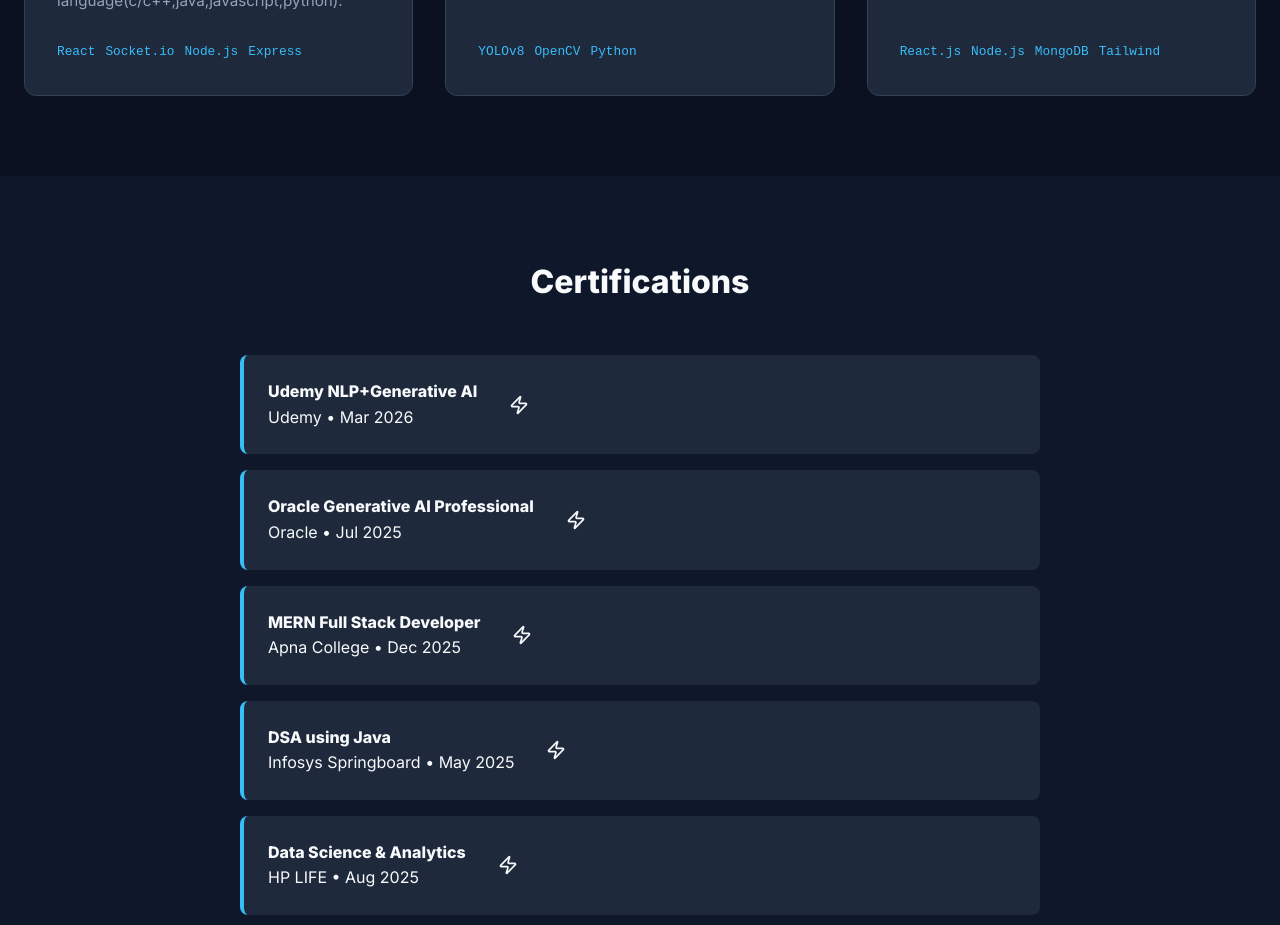
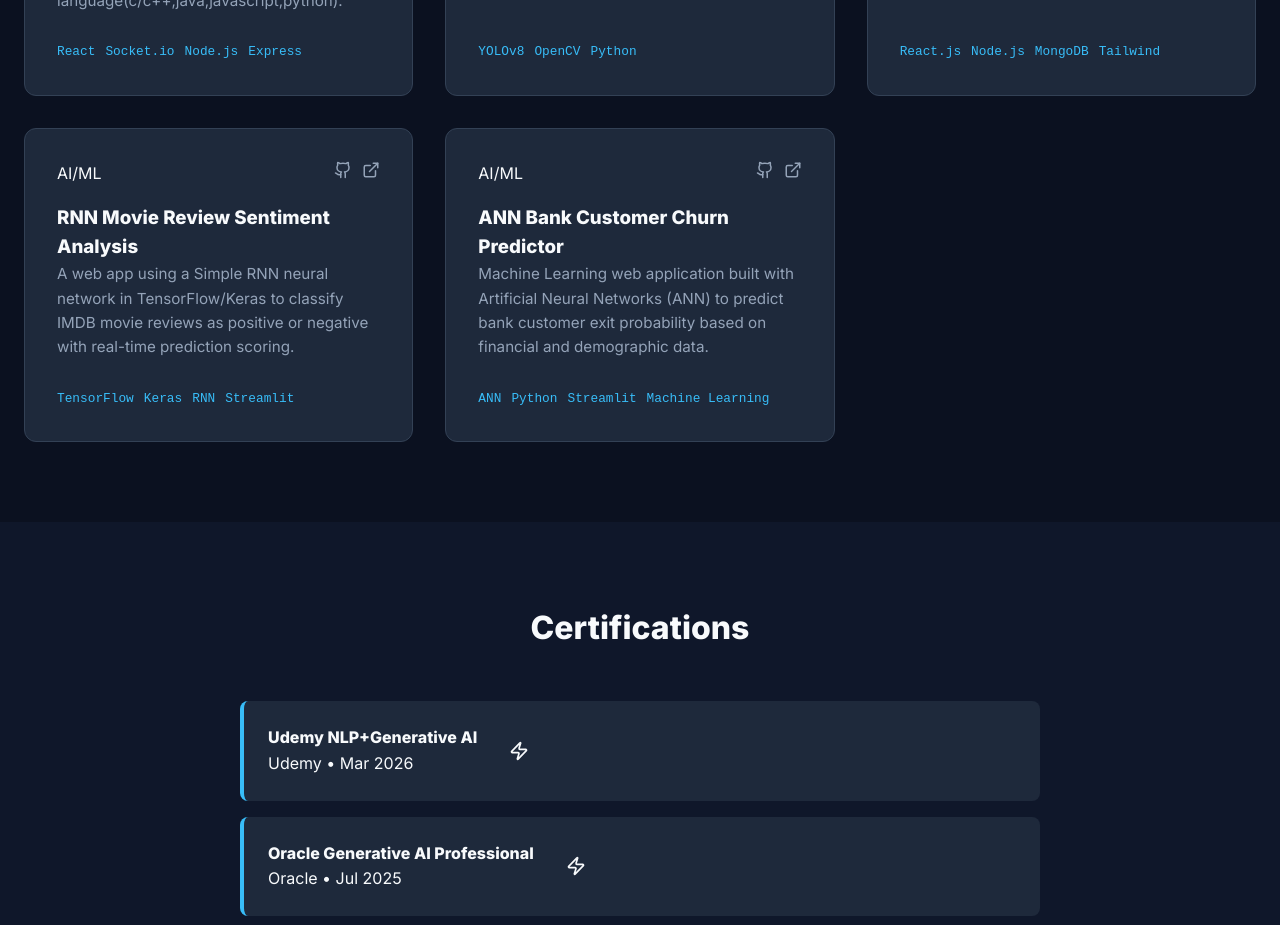
Before and after one commit to aankiita/my-portfolio, a React (Create React App) app: page / in a window 1280 px wide. Shown: the part 2660-3585 px from the top of the page. Built offline with nearby package versions, Linux system fonts and the light colour scheme.

Commit message:
Update App.js

```diff
--- a/src/App.js
+++ b/src/App.js
@@ -131,6 +131,22 @@
     tech: ["React.js", "Node.js", "MongoDB", "Tailwind"],
     link: "https://github.com/aankiita/InvestoX",
     type: "Web"
+  },
+  {
+    title: "RNN Movie Review Sentiment Analysis",
+    desc: "A web app using a Simple RNN neural network in TensorFlow/Keras to classify IMDB movie reviews as positive or negative with real-time prediction scoring.",
+    tech: ["TensorFlow", "Keras", "RNN", "Streamlit"],
+    link: "https://github.com/aankiita/Movie-Review-Sentiment_Analysis_RNN",
+    live: "https://movie-review-sentimentanalysisrnn-8figxubuawdykuk8ebw7vq.streamlit.app/",
+    type: "AI/ML"
+  },
+  {
+    title: "ANN Bank Customer Churn Predictor",
+    desc: "Machine Learning web application built with Artificial Neural Networks (ANN) to predict bank customer exit probability based on financial and demographic data.",
+    tech: ["ANN", "Python", "Streamlit", "Machine Learning"],
+    link: "https://github.com/aankiita/ANN-Classification-churn",
+    live: "https://ann-classification-churn-w6c5spkt6srkm5tjpndd9q.streamlit.app/",
+    type: "AI/ML"
   }
 ];
 
```
